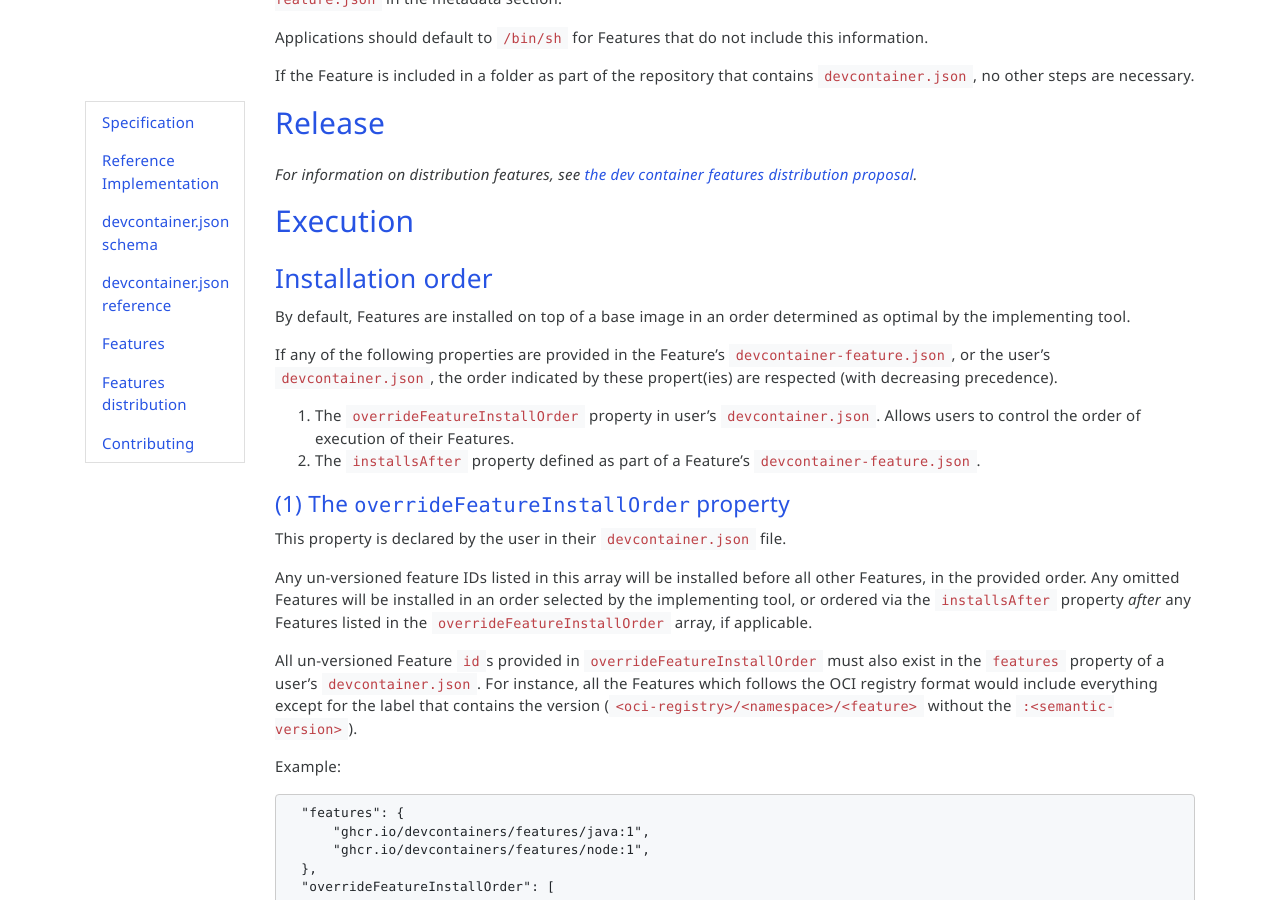
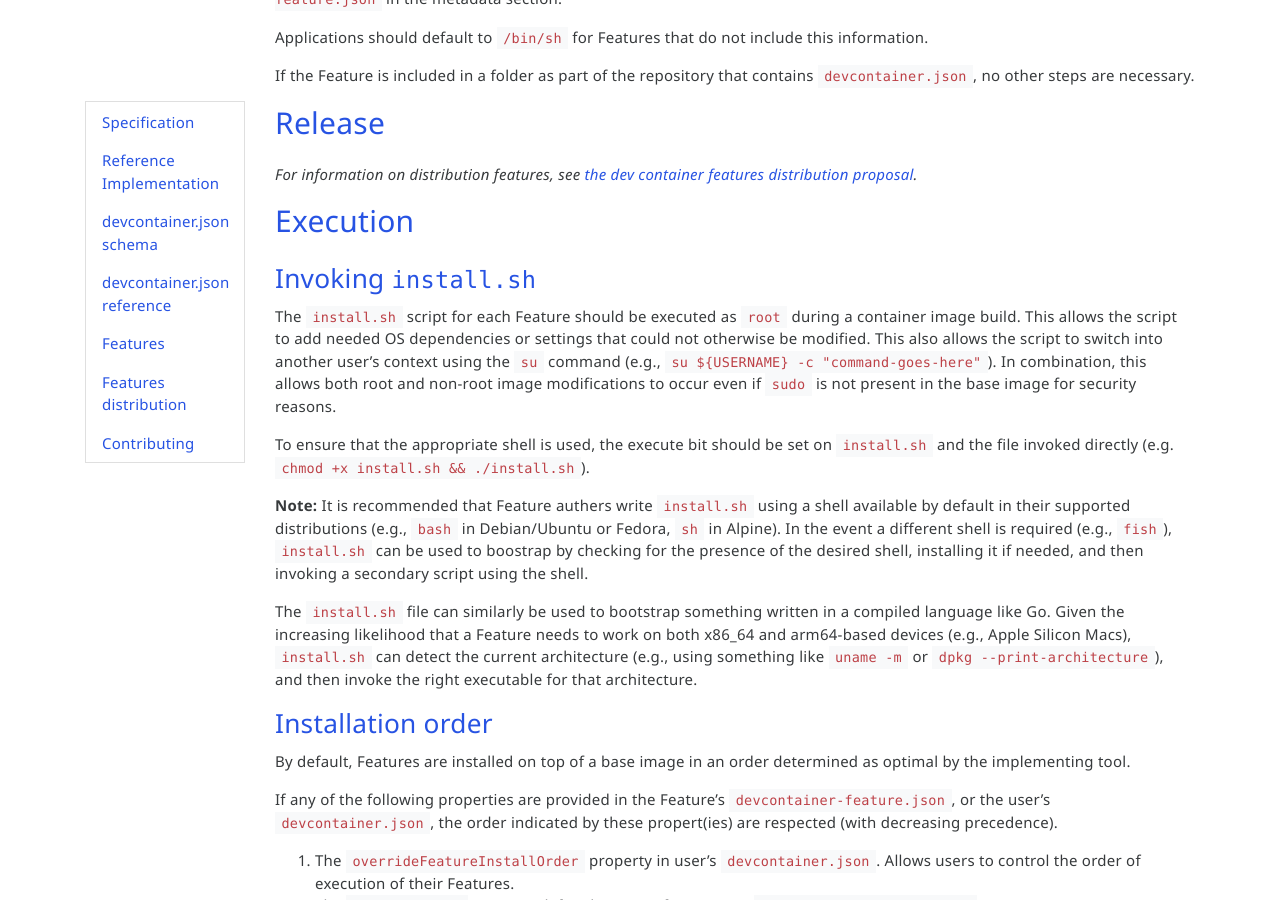
Before and after one commit to devcontainers/devcontainers.github.io, a Jekyll site: the page built from _implementors/features.md, in a window 1280 px wide and 900 px high, scrolled down 4643 px. Built offline with Jekyll 4.4.1, drawn with Linux system fonts in a browser that asks for light colours; nearby versions of some CDN libraries; comment, search, counter and statistics services are not loaded.

Commit message:
Update features.md (#30)
* Update features.md

* Update _implementors/features.md

Co-authored-by: Chuck Lantz <clantz@microsoft.com>

Co-authored-by: Chuck Lantz <clantz@microsoft.com>

```diff
--- a/_implementors/features.md
+++ b/_implementors/features.md
@@ -165,6 +165,16 @@ _For information on distribution features, see [the dev container features distr
 
 ## <a href="#execution" name="execution" class="anchor"> Execution </a>
 
+### <a href="#invoking-installsh" name="invoking-installsh" class="anchor"> Invoking `install.sh` </a>
+
+The `install.sh` script for each Feature should be executed as `root` during a container image build. This allows the script to add needed OS dependencies or settings that could not otherwise be modified. This also allows the script to switch into another user's context using the `su` command (e.g., `su ${USERNAME} -c "command-goes-here"`). In combination, this allows both root and non-root image modifications to occur even if `sudo` is not present in the base image for security reasons.
+
+To ensure that the appropriate shell is used, the execute bit should be set on `install.sh` and the file invoked directly (e.g. `chmod +x install.sh && ./install.sh`).
+
+> **Note:** It is recommended that Feature authers write `install.sh` using a shell available by default in their supported distributions (e.g., `bash` in Debian/Ubuntu or Fedora, `sh` in Alpine). In the event a different shell is required (e.g., `fish`), `install.sh` can be used to boostrap by checking for the presence of the desired shell, installing it if needed, and then invoking a secondary script using the shell.
+>
+> The `install.sh` file can similarly be used to bootstrap something written in a compiled language like Go. Given the increasing likelihood that a Feature needs to work on both x86_64 and arm64-based devices (e.g., Apple Silicon Macs), `install.sh` can detect the current architecture (e.g., using something like `uname -m` or `dpkg --print-architecture`), and then invoke the right executable for that architecture.
+
 ### <a href="#installation-order" name="installation-order" class="anchor"> Installation order </a>
 
 By default, Features are installed on top of a base image in an order determined as optimal by the implementing tool.
```
